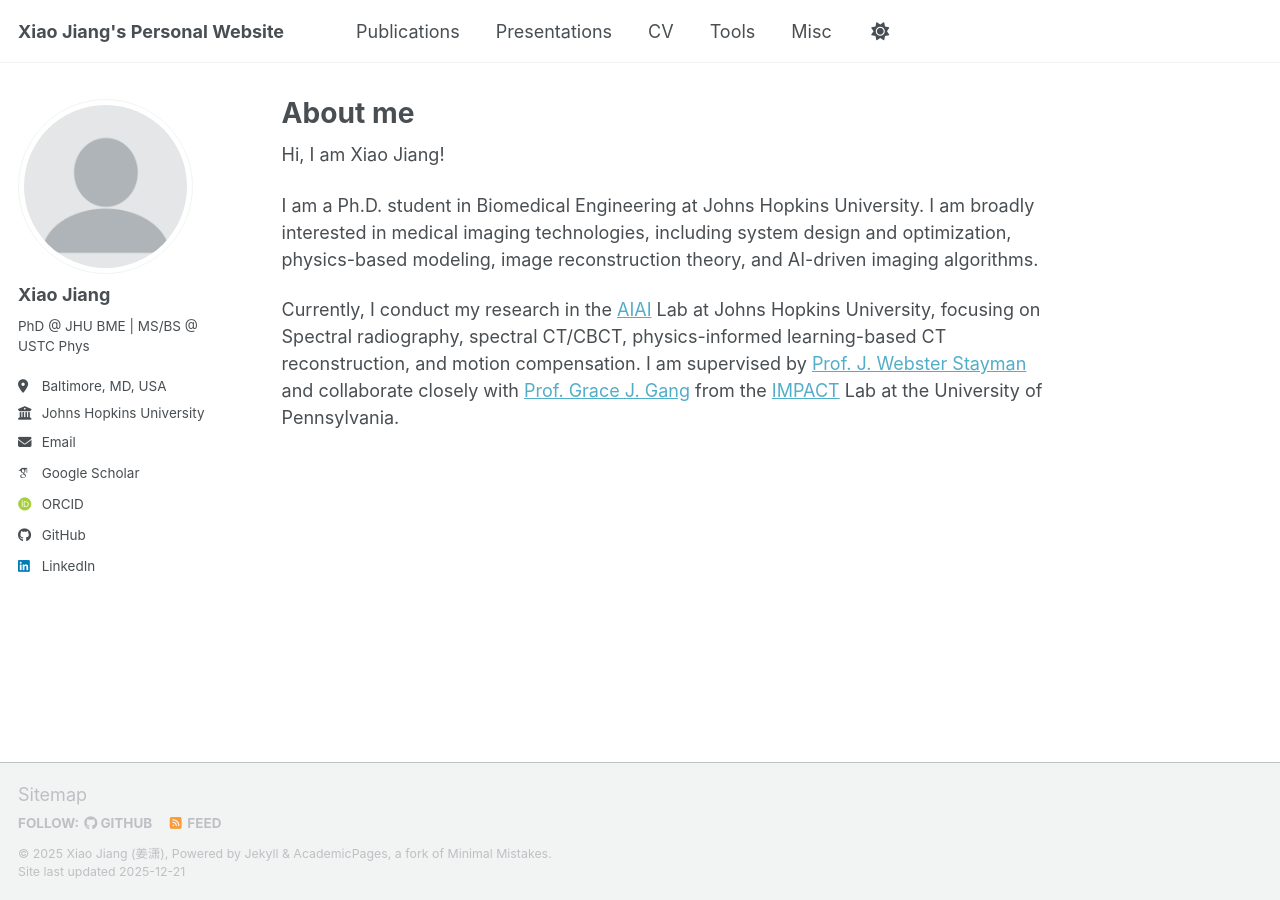
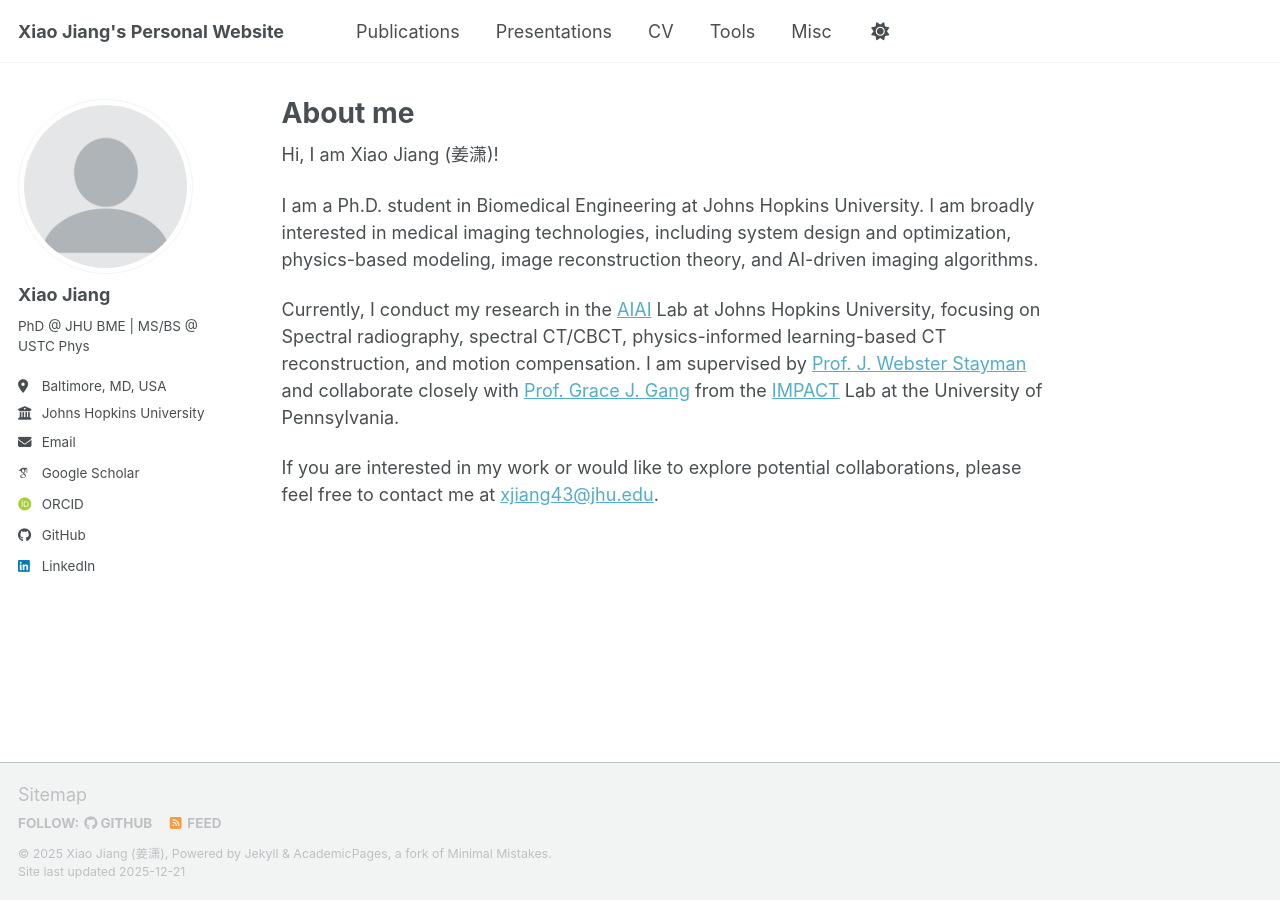
Before and after one commit to Xiao-Jiang-22/Xiao-Jiang-22.github.io, a Jekyll site: the page built from _pages/about.md, in a window 1280 px wide. Built offline with Jekyll 4.4.1, drawn with Linux system fonts in a browser that asks for light colours; some web fonts are replaced; a script bundle is joined from its source files by our own code; library files that are not in the unit come from our copies.

Commit message:
Update about.md

```diff
--- a/_pages/about.md
+++ b/_pages/about.md
@@ -7,8 +7,10 @@ redirect_from:
   - /about.html
 ---
 
-Hi, I am Xiao Jiang!
+Hi, I am Xiao Jiang (姜潇)!
 
 I am a Ph.D. student in Biomedical Engineering at Johns Hopkins University. I am broadly interested in medical imaging technologies, including system design and optimization, physics-based modeling, image reconstruction theory, and AI-driven imaging algorithms.
 
 Currently, I conduct my research in the [AIAI](https://aiai.jhu.edu/) Lab at Johns Hopkins University, focusing on Spectral radiography, spectral CT/CBCT, physics-informed learning-based CT reconstruction, and motion compensation. I am supervised by [Prof. J. Webster Stayman](https://www.bme.jhu.edu/people/faculty/j-webster-stayman/) and collaborate closely with [Prof. Grace J. Gang](https://www.med.upenn.edu/apps/faculty/index.php/g275/p9660505) from the [IMPACT](https://www3.pennmedicine.org/departments-and-centers/department-of-radiology/radiology-research/labs-and-centers/quantitative/laboratory-for-imaging-physics-analysis-and-clinical-translation) Lab at the University of Pennsylvania.
+
+If you are interested in my work or would like to explore potential collaborations, please feel free to contact me at [xjiang43@jhu.edu](xjiang43@jhu.edu).
```
